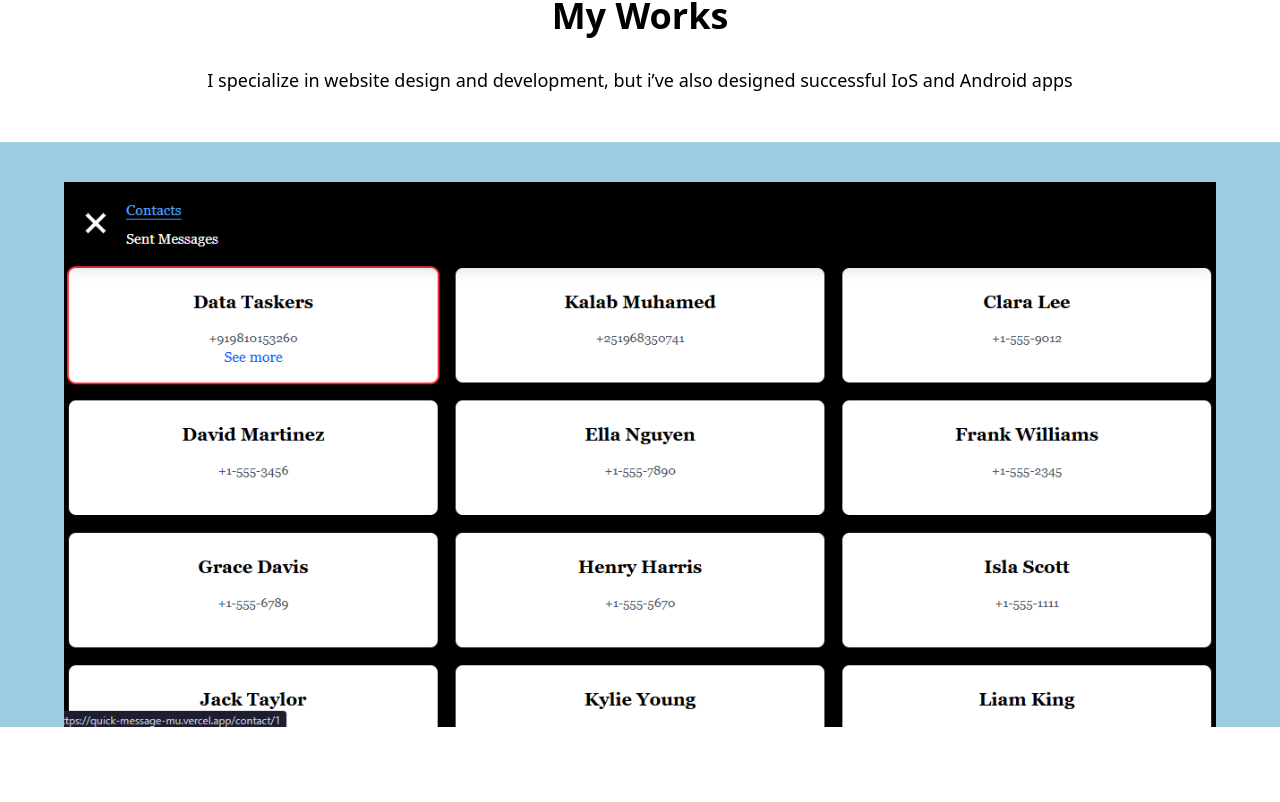
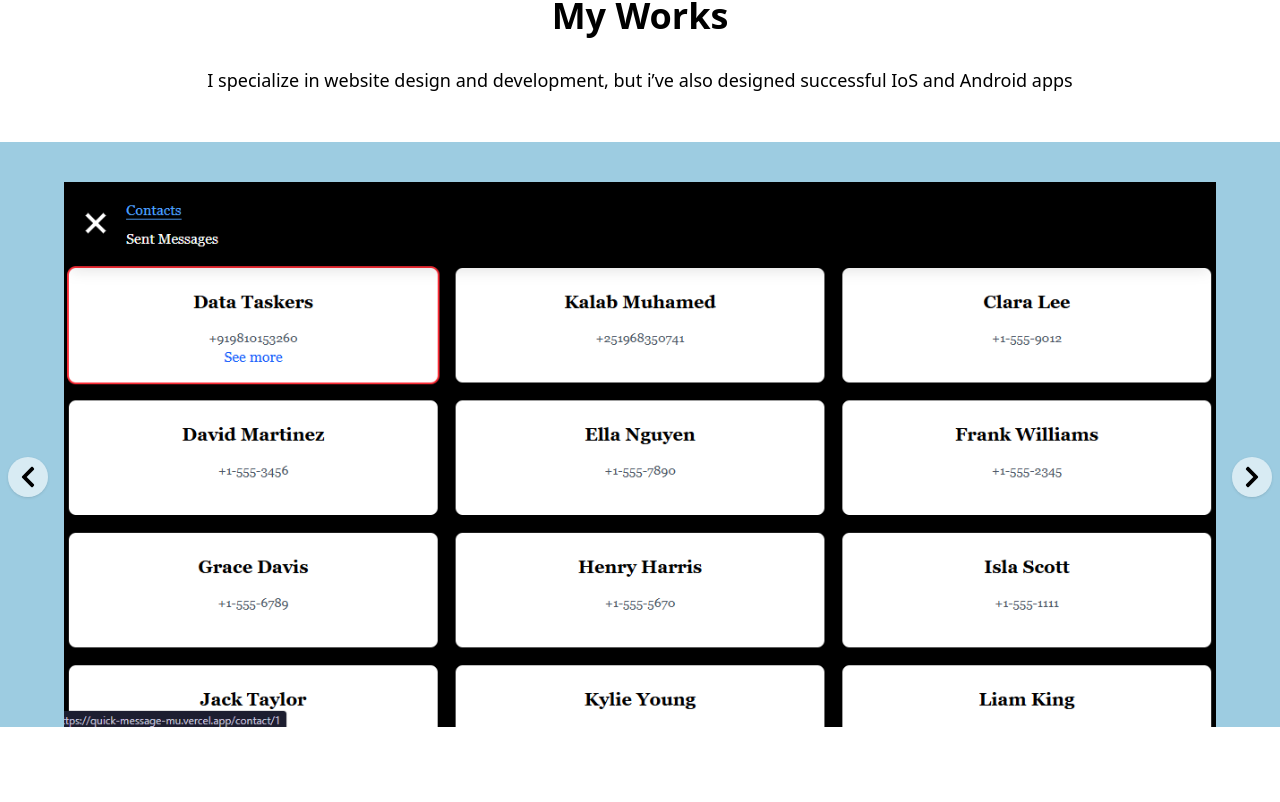
Before and after one commit to kal-aa/portfolio, a Next.js app: page / in a window 1280 px wide. Shown: the part 1018-1820 px from the top of the page. Built offline with nearby package versions, Linux system fonts and the light colour scheme.

Commit message:
Scroll btns for MyWork

```diff
--- a/app/globals.css
+++ b/app/globals.css
@@ -259,6 +259,10 @@ html {
     @apply space-x-4 rounded-full text-white py-2 px-4 hover:scale-105 sm:py-3 sm:px-6 xl:py-4 xl:px-8;
   }
 
+  .scroll-btn {
+    @apply absolute top-1/2 -translate-y-1/2 p-3 sm:p-2 bg-white/60 hover:bg-white/80 rounded-full z-10 shadow transition
+  }
+
   .cta-btn {
     @apply border-4 rounded-full w-full py-2 sm:py-3 xl:py-4 hover:bg-black hover:text-white;
   }
--- a/components/MyWork.tsx
+++ b/components/MyWork.tsx
@@ -1,6 +1,9 @@
+"use client";
+
 import Image from "next/image";
 import Link from "next/link";
 import { FaAmazon } from "react-icons/fa";
+import ScrollBtn from "./ScrollBtn";
 
 export default function MyWork() {
   const blogAppUrl = "https://kal-aa.github.io/blog-frontend";
@@ -16,7 +19,9 @@ export default function MyWork() {
         </div>
       </div>
 
-      <div className="my-work-container">
+      <div className="relative">
+        <ScrollBtn />
+        <div id="portfolio-scroll" className="my-work-container">
           {/* Portfolio one */}
           <div className="my-work-portfolio">
             <div className="bg-[#9DCCE1] w-full h-[585px] flex-">
@@ -127,5 +132,6 @@ export default function MyWork() {
           </div>
         </div>
       </div>
+    </div>
   );
 }
--- /dev/null
+++ b/components/ScrollBtn.tsx
@@ -0,0 +1,33 @@
+import { FaChevronLeft, FaChevronRight } from "react-icons/fa";
+
+export default function ScrollBtn() {
+  const scrollByCard = (direction: "left" | "right") => {
+    const container = document.getElementById("portfolio-scroll");
+    const card = container?.querySelector(".my-work-portfolio") as HTMLElement;
+
+    if (container && card) {
+      const scrollAmount = card.offsetWidth + 32; // 32 is the space bn them, the children
+      container.scrollBy({
+        left: direction === "right" ? scrollAmount : -scrollAmount,
+        behavior: "smooth",
+      });
+    }
+  };
+  return (
+    <>
+      <button
+        onClick={() => scrollByCard("left")}
+        className="left-2 scroll-btn"
+      >
+        <FaChevronLeft className="size-4 sm:size-5 xl:size-6" />
+      </button>
+
+      <button
+        onClick={() => scrollByCard("right")}
+        className="right-2 scroll-btn"
+      >
+        <FaChevronRight className="size-4 sm:size-5 xl:size-6" />
+      </button>
+    </>
+  );
+}
```
Lines whose indentation alone changed are shown as unchanged.
